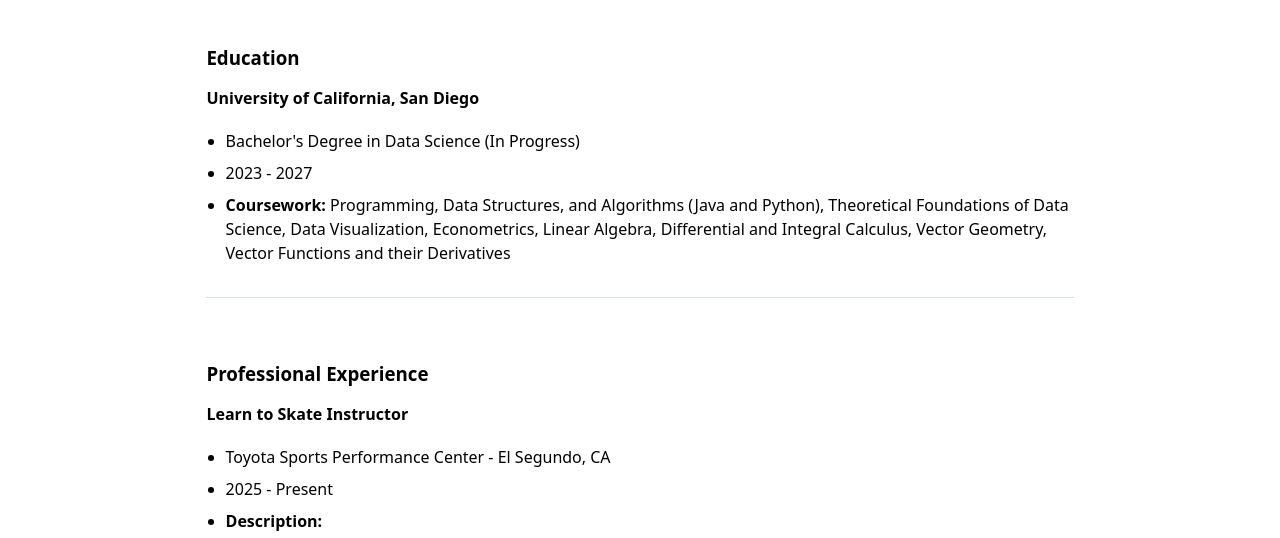
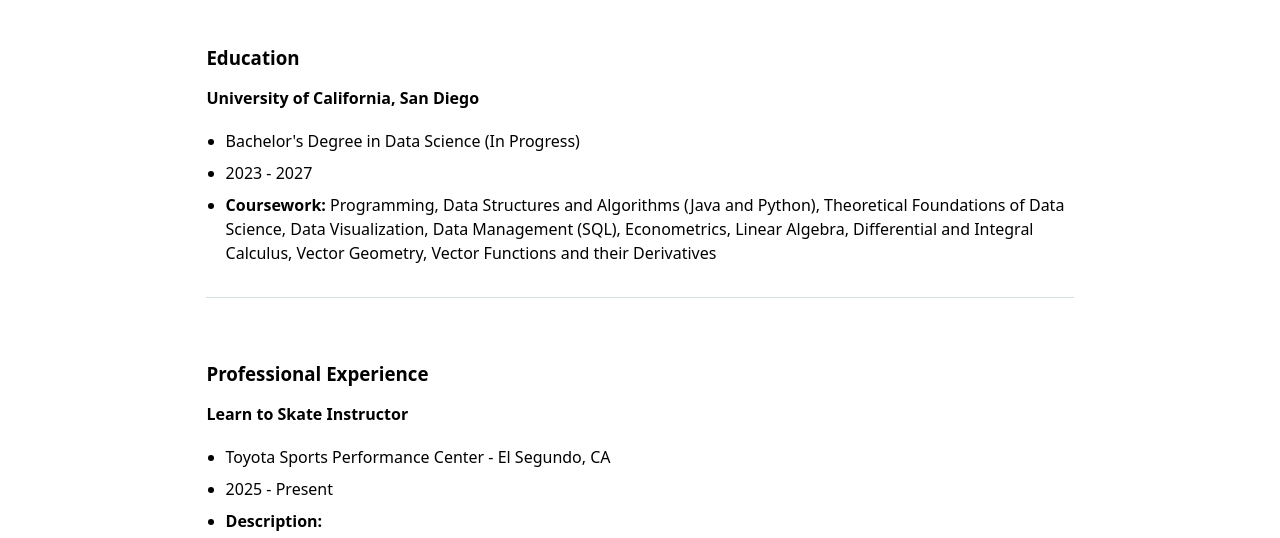
Before and after one commit to mayasissel/portfolio, a plain HTML site: page resume/index.html in a window 1280 px wide. Shown: the part 216-754 px from the top of the page. Drawn offline with Linux system fonts and the light colour scheme.

Commit message:
updated resume

```diff
--- a/resume/index.html
+++ b/resume/index.html
@@ -19,8 +19,8 @@
             <ul>
                 <li>Bachelor's Degree in Data Science (In Progress)</li>
                 <li><time datetime="2023">2023</time> - <time datetime="2027">2027</time></li>
-                <li><strong>Coursework:</strong> Programming, Data Structures, and Algorithms (Java and Python),
-                    Theoretical Foundations of Data Science, Data Visualization, Econometrics, Linear Algebra, Differential and Integral Calculus,
+                <li><strong>Coursework:</strong> Programming, Data Structures and Algorithms (Java and Python),
+                    Theoretical Foundations of Data Science, Data Visualization, Data Management (SQL), Econometrics, Linear Algebra, Differential and Integral Calculus,
                     Vector Geometry, Vector Functions and their Derivatives</li>
             </ul>
         </article>
```
